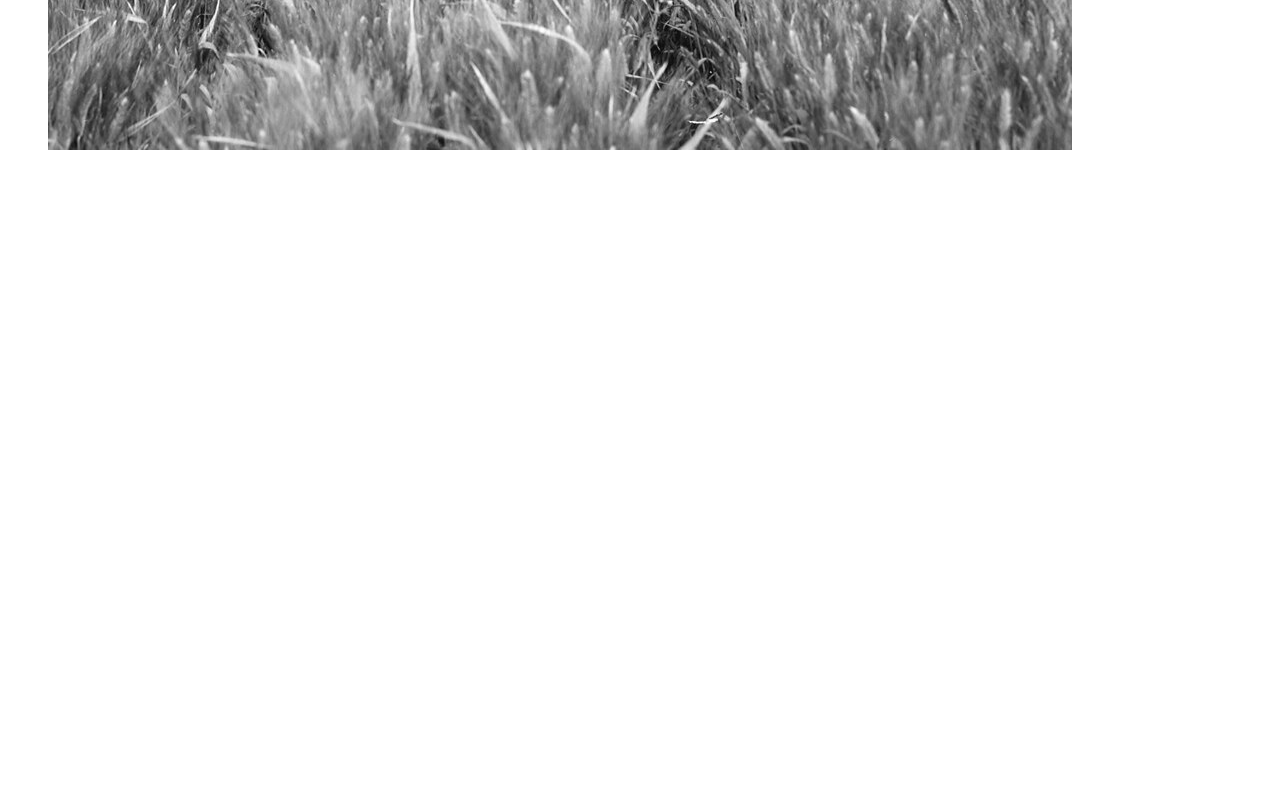
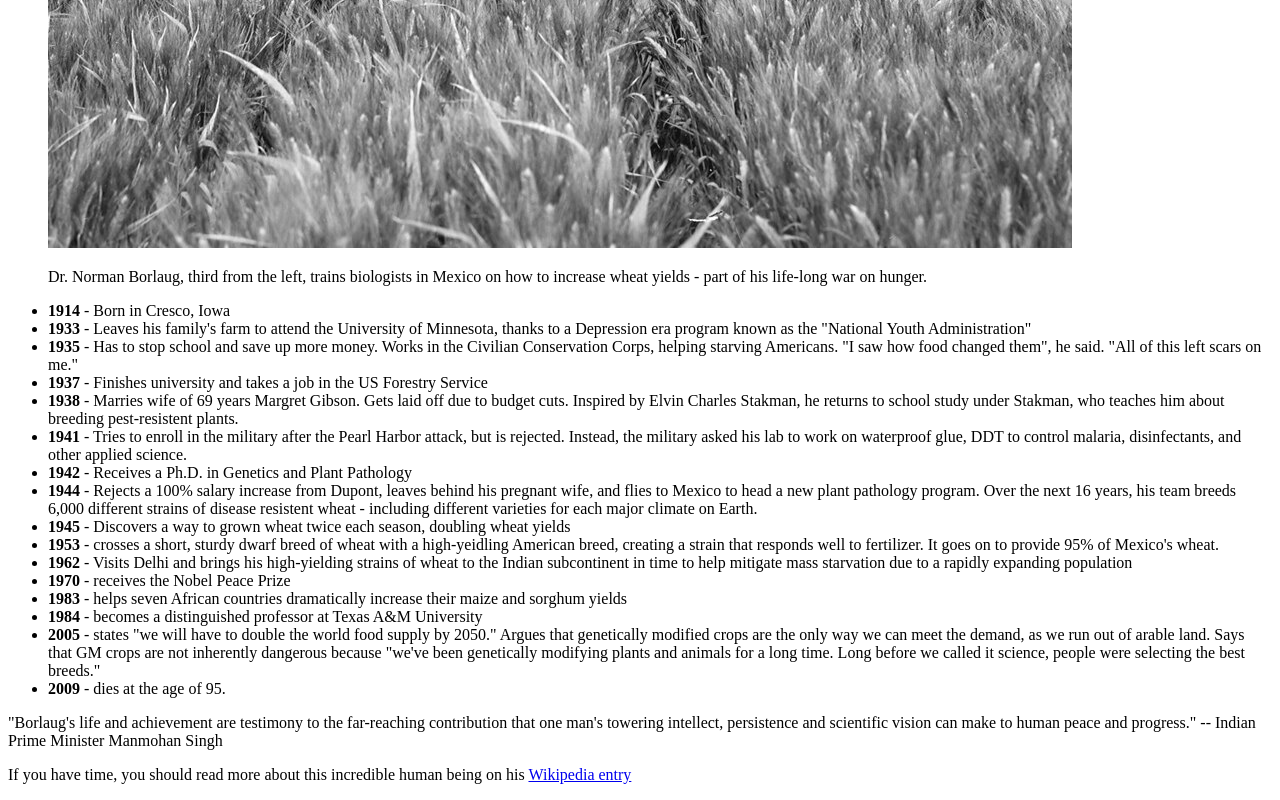
Before and after one commit to Beggar13/fcc-tribute-page, a plain HTML site: page index.html in a window 1280 px wide. Shown: the part 489-1289 px from the top of the page. Before the commit the page ends 800 px from the top, so only its background shows below. Drawn offline with Linux system fonts and the light colour scheme.

Commit message:
commit two

```diff
--- a/index.html
+++ b/index.html
@@ -7,16 +7,105 @@
     <title>Document</title>
     <link rel="stylesheet" href="styles.css" />
   </head>
-  <body>
-    <main id="main">
-      <title id="title">
-        <h1>Dr. Norman Borlaug</h1> <p>The man who saved a billion lives</p>
-      </title>
-      <figure id="img-div">
-        <img id="image" src="/images/tribute-page-main-image.jpg" />
-      </figure>
-      <div id="tribute-info"></div>
-      <div id="tribute-link"></div>
-    </main>
+  <body id="main">
+    <h1 id="title">Dr. Norman Borlaug</h1>
+    <p>The man who saved a billion lives</p>
+    <figure id="img-div">
+      <img id="image" src="/images/tribute-page-main-image.jpg" />
+      <p>
+        Dr. Norman Borlaug, third from the left, trains biologists in Mexico on
+        how to increase wheat yields - part of his life-long war on hunger.
+      </p>
+    </figure>
+    <div id="tribute-info">
+      <ul>
+        <li><strong>1914</strong> - Born in Cresco, Iowa</li>
+        <li>
+          <strong>1933</strong> - Leaves his family's farm to attend the
+          University of Minnesota, thanks to a Depression era program known as
+          the "National Youth Administration"
+        </li>
+        <li>
+          <strong>1935</strong> - Has to stop school and save up more money.
+          Works in the Civilian Conservation Corps, helping starving Americans.
+          "I saw how food changed them", he said. "All of this left scars on
+          me."
+        </li>
+        <li>
+          <strong>1937</strong> - Finishes university and takes a job in the US
+          Forestry Service
+        </li>
+        <li>
+          <strong>1938</strong> - Marries wife of 69 years Margret Gibson. Gets
+          laid off due to budget cuts. Inspired by Elvin Charles Stakman, he
+          returns to school study under Stakman, who teaches him about breeding
+          pest-resistent plants.
+        </li>
+        <li>
+          <strong>1941</strong> - Tries to enroll in the military after the
+          Pearl Harbor attack, but is rejected. Instead, the military asked his
+          lab to work on waterproof glue, DDT to control malaria, disinfectants,
+          and other applied science.
+        </li>
+        <li>
+          <strong>1942</strong> - Receives a Ph.D. in Genetics and Plant
+          Pathology
+        </li>
+        <li>
+          <strong>1944</strong> - Rejects a 100% salary increase from Dupont,
+          leaves behind his pregnant wife, and flies to Mexico to head a new
+          plant pathology program. Over the next 16 years, his team breeds 6,000
+          different strains of disease resistent wheat - including different
+          varieties for each major climate on Earth.
+        </li>
+        <li>
+          <strong>1945</strong> - Discovers a way to grown wheat twice each
+          season, doubling wheat yields
+        </li>
+        <li>
+          <strong>1953</strong> - crosses a short, sturdy dwarf breed of wheat
+          with a high-yeidling American breed, creating a strain that responds
+          well to fertilizer. It goes on to provide 95% of Mexico's wheat.
+        </li>
+        <li>
+          <strong>1962</strong> - Visits Delhi and brings his high-yielding
+          strains of wheat to the Indian subcontinent in time to help mitigate
+          mass starvation due to a rapidly expanding population
+        </li>
+        <li><strong>1970</strong> - receives the Nobel Peace Prize</li>
+        <li>
+          <strong>1983</strong> - helps seven African countries dramatically
+          increase their maize and sorghum yields
+        </li>
+        <li>
+          <strong>1984</strong> - becomes a distinguished professor at Texas A&M
+          University
+        </li>
+        <li>
+          <strong>2005</strong> - states "we will have to double the world food
+          supply by 2050." Argues that genetically modified crops are the only
+          way we can meet the demand, as we run out of arable land. Says that GM
+          crops are not inherently dangerous because "we've been genetically
+          modifying plants and animals for a long time. Long before we called it
+          science, people were selecting the best breeds."
+        </li>
+        <li><strong>2009</strong> - dies at the age of 95.</li>
+      </ul>
+      <p>
+        "Borlaug's life and achievement are testimony to the far-reaching
+        contribution that one man's towering intellect, persistence and
+        scientific vision can make to human peace and progress." -- Indian Prime
+        Minister Manmohan Singh
+      </p>
+    </div>
+    <div id="tribute-link">
+      <p>
+        If you have time, you should read more about this incredible human being
+        on his
+        <a href="https://en.wikipedia.org/wiki/Norman_Borlaug"
+          >Wikipedia entry</a
+        >
+      </p>
+    </div>
   </body>
 </html>
```
